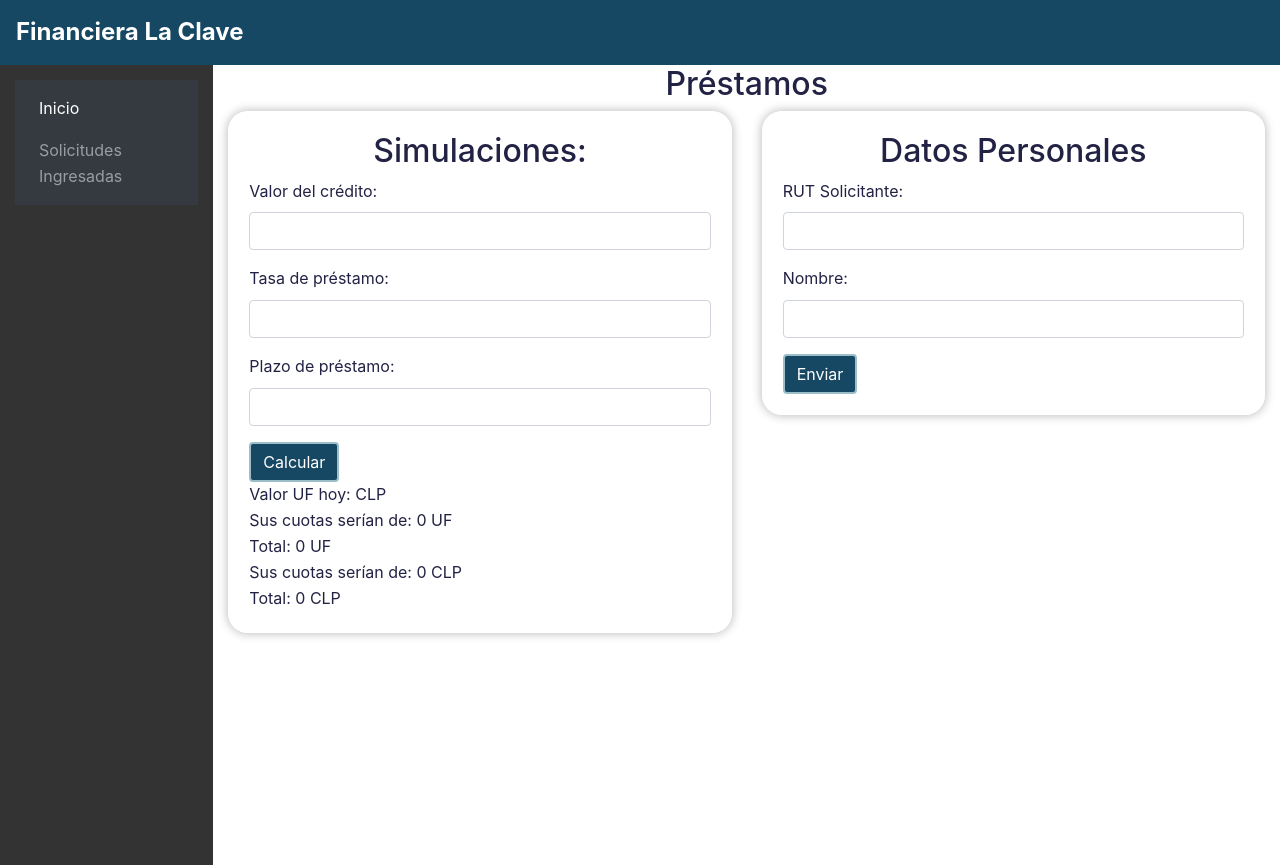
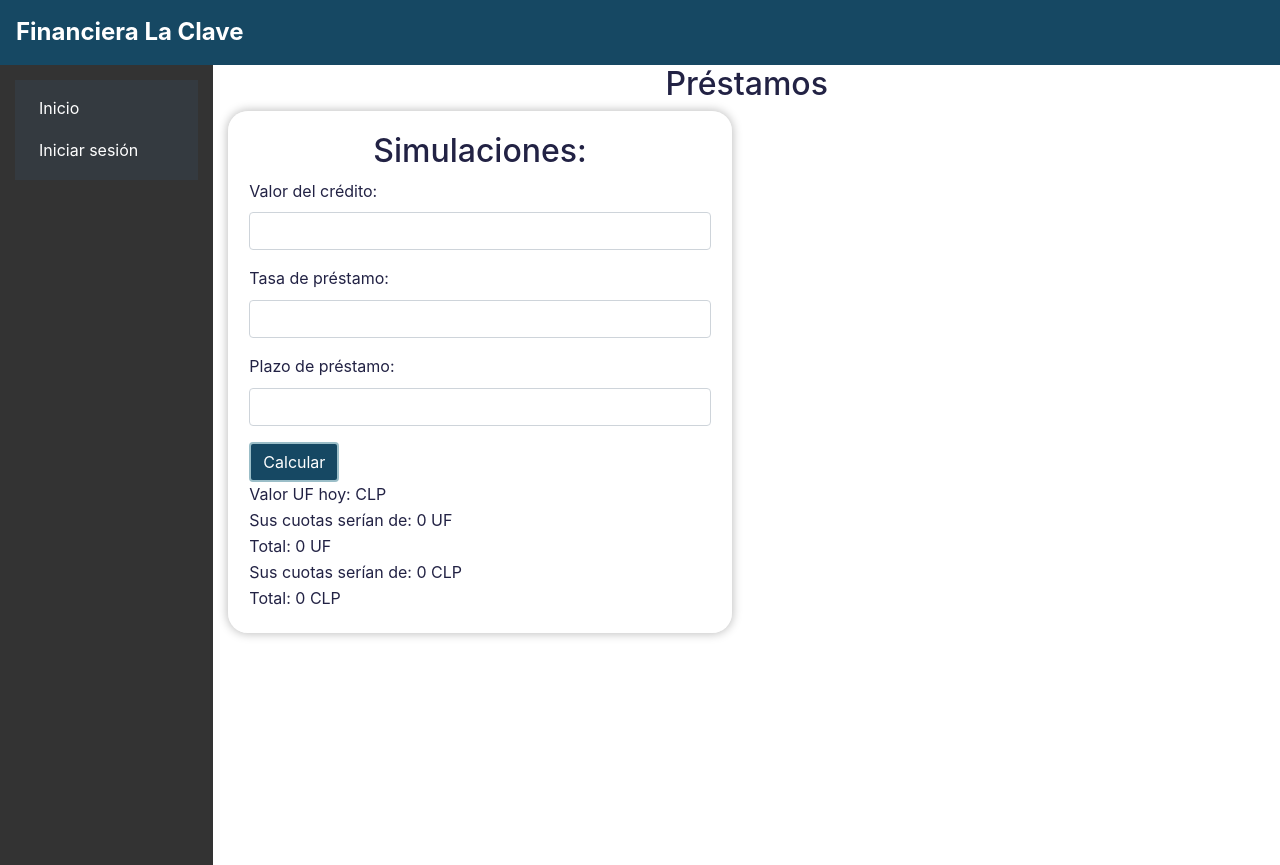
Before and after one commit to benjas909/IS-Grupo-16, a React (Create React App) app in the folder frontend/: page / in a window 1280 px wide. Built offline with nearby package versions, Linux system fonts and the light colour scheme; no server answers; the HTML template or start-up script is replaced by a standard one.

Commit message:
sidebar login and logout fixed

```diff
--- a/frontend/src/App.js
+++ b/frontend/src/App.js
@@ -1,6 +1,6 @@
  // app.js
 
-import React, { useState } from "react";
+import React, { useState , useEffect } from "react";
 import { BrowserRouter as Router, Switch, Route } from "react-router-dom";
 
 import Container from "react-bootstrap/Container";
@@ -23,7 +23,15 @@ import ReqsView from "./views/requests/show";
 import Home from "./views/Home";
 
 export default function App() {
-  const [userRole, setUserRole] = useState("supervisor");
+  const [userRole, setUserRole] = useState("user");
+
+
+  const [isLoggedIn, setIsLoggedIn] = useState(false);
+  useEffect(() => {
+  const token = localStorage.getItem('token');
+    setIsLoggedIn(!!token);
+  }, []);
+
 
   return (
     <Router>
@@ -36,7 +44,8 @@ export default function App() {
             </Col>
             <Col xs="10">
               <Switch>
-                {userRole === "user" && (
+
+                {!isLoggedIn && (
                  <React.Fragment>
                   <Route exact path="/">
                     <LoanCalculatorView2 />
@@ -49,6 +58,7 @@ export default function App() {
                   </Route>
                   </React.Fragment>
                 )}
+
                 {userRole === "analista" && (
                   <Route path="/">
                     <LoanCalculatorView />
--- a/frontend/src/components/Sidebar.jsx
+++ b/frontend/src/components/Sidebar.jsx
@@ -18,26 +18,32 @@
 //     </div>
 //   );
 // }
-
-import React from 'react';
+import React, { useState , useEffect } from "react";
 import Nav from 'react-bootstrap/Nav';
 import Navbar from 'react-bootstrap/Navbar';
 import { Link } from "react-router-dom";
 
 export default function Sidebar({ userRole }) {
+
+  const [isLoggedIn, setIsLoggedIn] = useState(false);
+
+  useEffect(() => {
+    const token = localStorage.getItem('token');
+    setIsLoggedIn(!!token);
+  },);
+
+  const handlelogout = () => {
+    localStorage.removeItem('token');
+    setIsLoggedIn(false);
+  };
+
   return (
     <div style={{ background: '#333', minHeight: '100vh', padding: '15px' }}>
       <Navbar className="bg-dark" variant="dark">
         <Nav defaultActiveKey="/" className="flex-column sidebar-sticky">
           <Link to="/"><Nav.Link href="/">Inicio</Nav.Link></Link>
 
-
-
-          {userRole === "user" && (
-            <>
-              <Link to="/users/login"><Nav.Link href="/">Iniciar sesión</Nav.Link></Link>
-            </>
-          )}
+          {isLoggedIn ? <button onClick={handlelogout} className="btn btn-danger">Salir de la cuenta</button> : <Link to="/users/login"><Nav.Link href="/">Iniciar sesión</Nav.Link></Link>}
 
           {userRole === "supervisor" && (
             <>
--- a/frontend/src/views/users/login.jsx
+++ b/frontend/src/views/users/login.jsx
@@ -17,15 +17,12 @@ export default function login() {
 		e.preventDefault();
 		try {
 			const response = await loginUser(state);
-
 			const token = response.data.token;
-			console.log(response);
-      		if (token) {
+			if (token) {
         		localStorage.setItem('token', token);
 				setIsLoggedIn(true);
 				history.push(`/`);
       		}
-
 
 		} catch (error) {
 			console.log(error);
```
